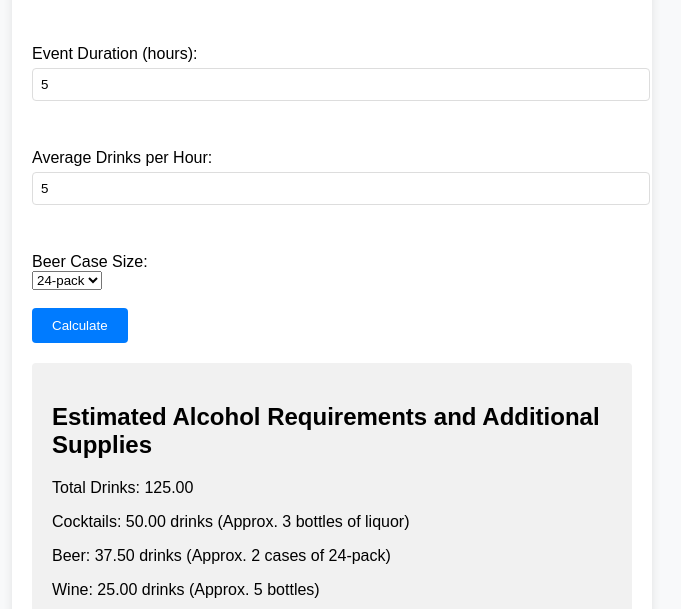
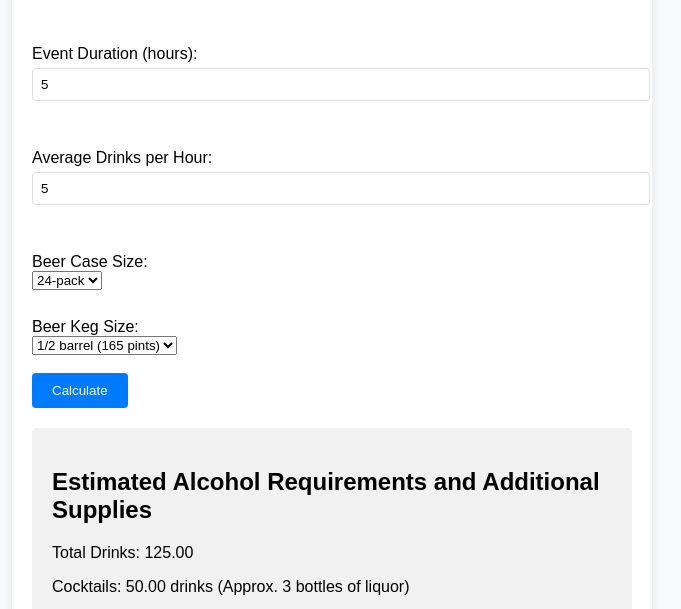
Before and after one commit to jolul00/mobile-bar-estimator, a plain HTML site: page index.html in a window 1280 px wide. Both pictures are taken after typing "5", "5", "5" into the empty fields and a click on the button "Calculate". Shown: the part 185-794 px from the top of the page, without its empty margins (308-989 px from the left). Drawn offline with Linux system fonts and the light colour scheme.

Commit message:
added beer size selection and update calculations

```diff
--- a/index.html
+++ b/index.html
@@ -22,6 +22,12 @@
                 <option value="12">12-pack</option>
                 <option value="24" selected>24-pack</option>
             </select><br><br>
+            <label for="kegSize">Beer Keg Size:</label>
+            <select id="kegSize" required>
+                <option value="165">1/2 barrel (165 pints)</option>
+                <option value="82">1/4 barrel (82 pints)</option>
+                <option value="55">1/6 barrel (55 pints)</option>
+            </select><br><br>
             <button type="submit">Calculate</button>
         </form>
         <div class="result" id="result"></div>
--- a/script.js
+++ b/script.js
@@ -6,6 +6,7 @@ document.getElementById('estimationForm').addEventListener('submit', function(ev
     const hours = document.getElementById('hours').value;
     const drinkRate = document.getElementById('drinkRate').value;
     const caseSize = document.getElementById('caseSize').value;
+    const kegSize = document.getElementById('kegSize').value;
 
     // Calculate total drinks
     const totalDrinks = guests * hours * drinkRate;
@@ -28,6 +29,7 @@ document.getElementById('estimationForm').addEventListener('submit', function(ev
 
     // Specific quantities
     const beerCases = Math.ceil(beer / caseSize);
+    const beerKegs = Math.ceil(beer / kegSize);
     const wineBottles = Math.ceil(wine / 5);
     const liquorBottles = Math.ceil(cocktails * 1.5 / 25.4);
 
@@ -41,7 +43,11 @@ document.getElementById('estimationForm').addEventListener('submit', function(ev
         <h2>Estimated Alcohol Requirements and Additional Supplies</h2>
         <p>Total Drinks: ${totalDrinks.toFixed(2)}</p>
         <p>Cocktails: ${cocktails.toFixed(2)} drinks (Approx. ${liquorBottles} bottles of liquor)</p>
-        <p>Beer: ${beer.toFixed(2)} drinks (Approx. ${beerCases} cases of ${caseSize}-pack)</p>
+        <p>Beer: ${beer.toFixed(2)} drinks</p>
+        <ul>
+            <li>Approx. ${beerCases} cases of ${caseSize}-pack</li>
+            <li>Approx. ${beerKegs} kegs of ${kegSize} pints</li>
+        </ul>
         <p>Wine: ${wine.toFixed(2)} drinks (Approx. ${wineBottles} bottles)</p>
         <p>Non-Alcoholic: ${nonAlcoholic.toFixed(2)} drinks</p>
         <h3>Liquor Bottle Requirements</h3>
```
